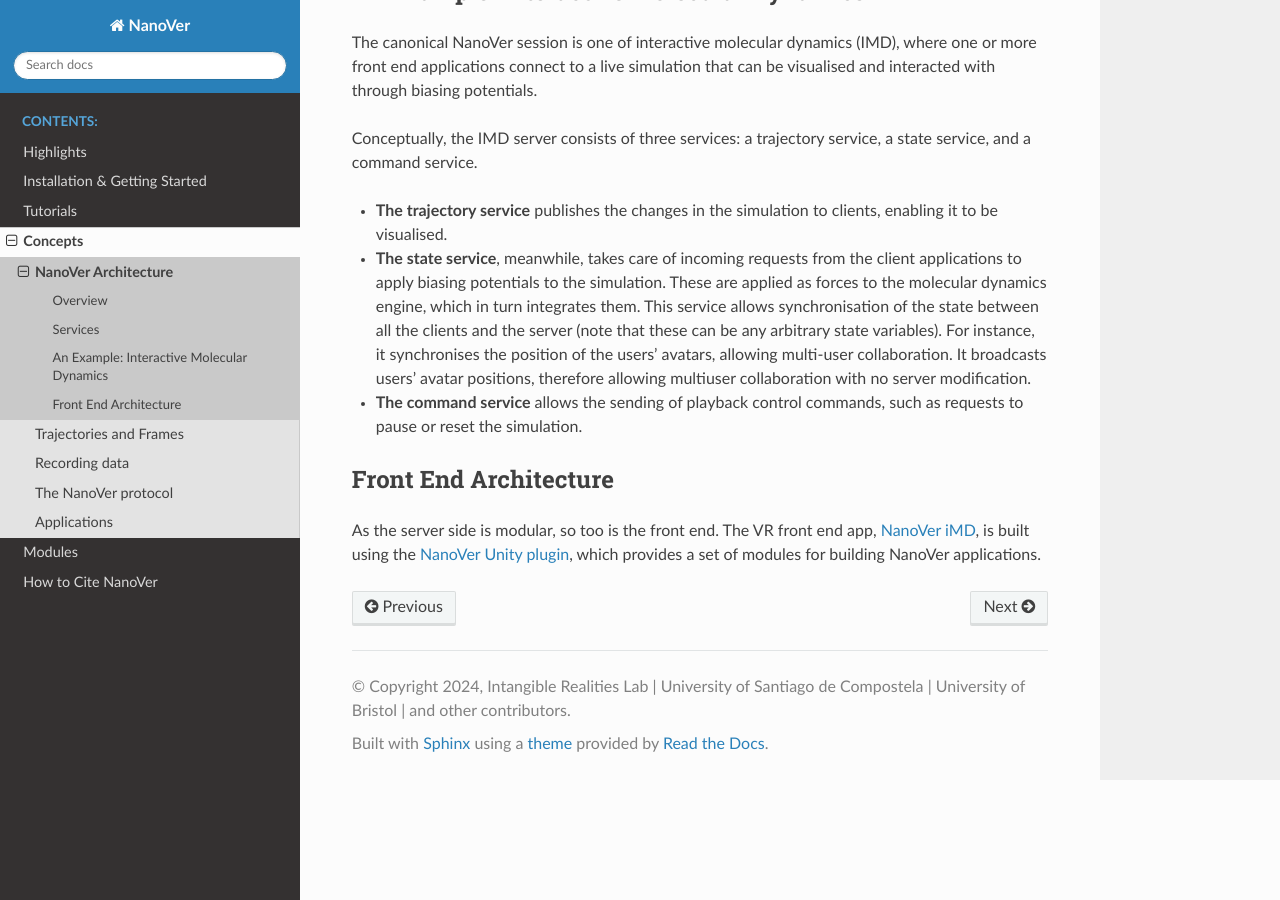
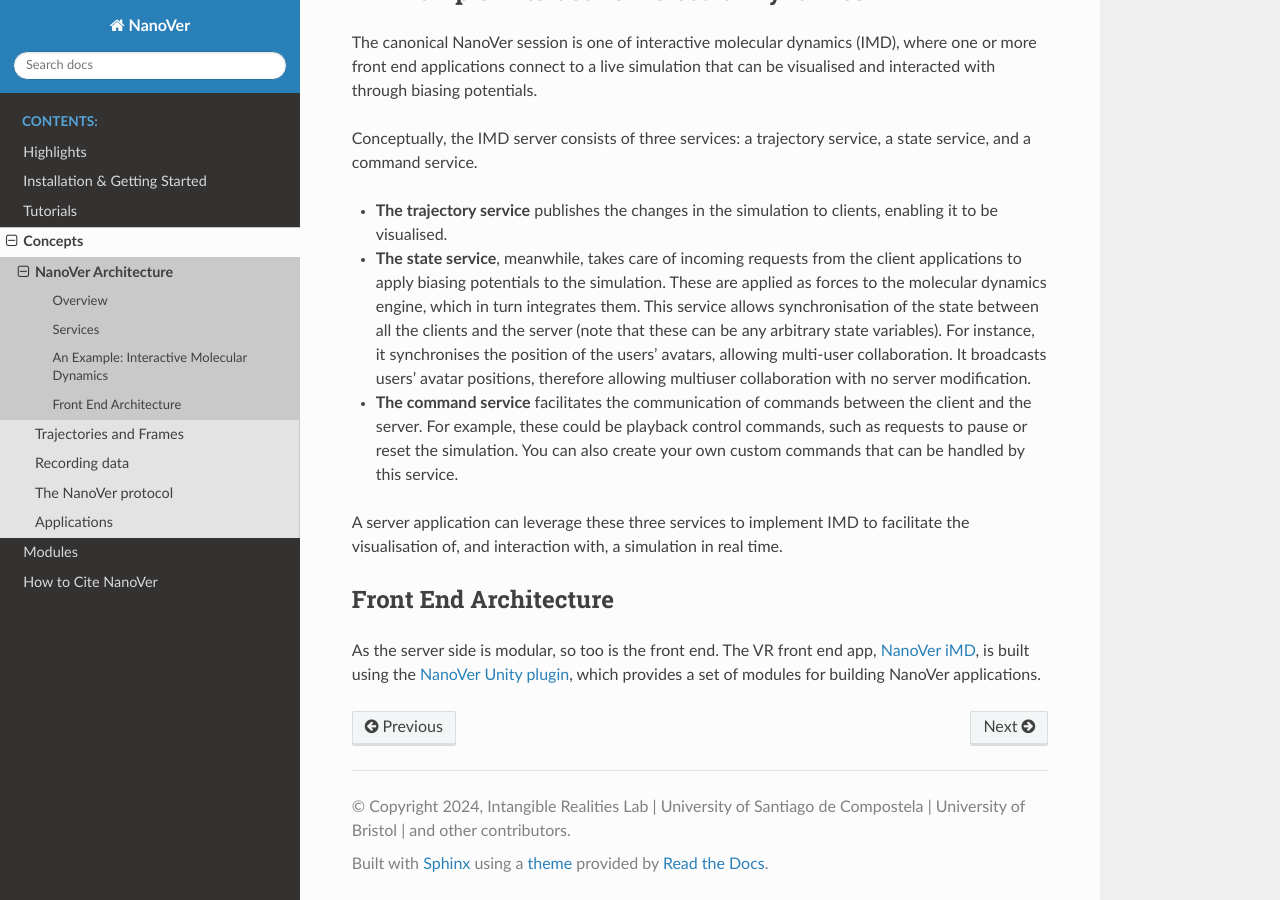
Before and after one commit to IRL2/nanover-docs, a Sphinx documentation site: the page built from source/concepts/architecture.rst, in a window 1280 px wide and 900 px high, scrolled down 1485 px. Built offline with Sphinx 7.4.7 and the Read the Docs theme 2.0.0, drawn with Linux system fonts in a browser that asks for light colours; pages that are not in the unit, such as notebooks, are missing from menus; the version number could not be read and is left out.

Commit message:
Update command service info & add sentence afterwards
Improve the command service description & add closing sentence to this section.

```diff
--- a/source/concepts/architecture.rst
+++ b/source/concepts/architecture.rst
@@ -71,8 +71,12 @@ Conceptually, the IMD server consists of three services: a trajectory service, a
   (note that these can be any arbitrary state variables).
   For instance, it synchronises the position of the users' avatars, allowing multi-user collaboration.
   It broadcasts users' avatar positions, therefore allowing multiuser collaboration with no server modification.
-* **The command service** allows the sending of playback control commands, such as requests to pause or reset
-  the simulation.
+* **The command service** facilitates the communication of commands between the client and the server.
+  For example, these could be playback control commands, such as requests to pause or reset the simulation.
+  You can also create your own custom commands that can be handled by this service.
+
+A server application can leverage these three services to implement IMD to facilitate the visualisation of, and
+interaction with, a simulation in real time.
 
 
 Front End Architecture
```
